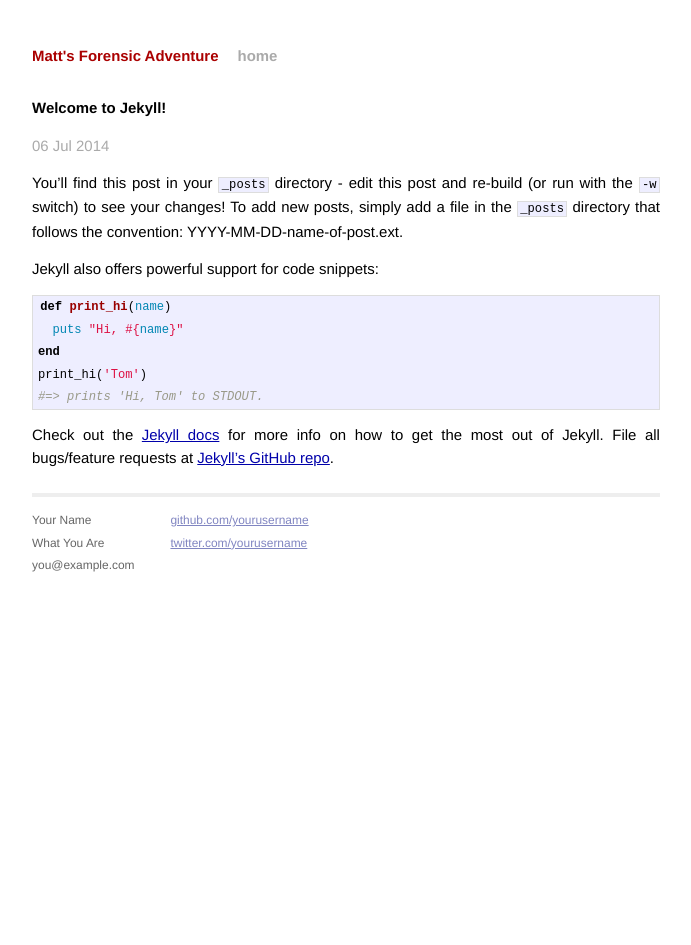
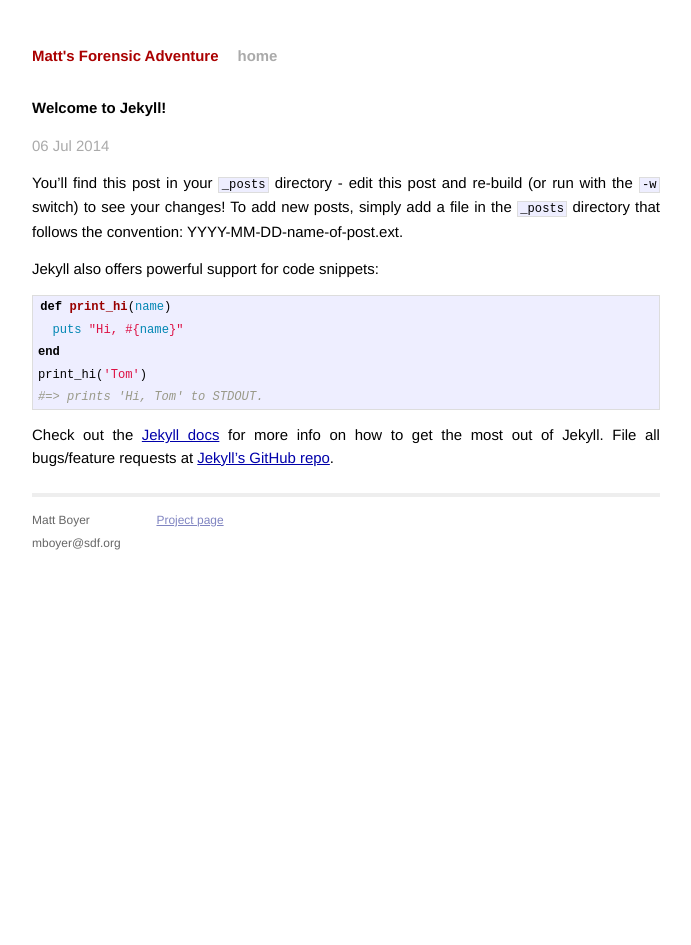
Before and after one commit to mattboyer/PYaffs, a Jekyll site: the page built from _posts/2014-07-06-welcome-to-jekyll.markdown, in a window 1280 px wide. Shown: the whole page, without its empty margins (294-985 px from the left). Built offline with Jekyll 4.4.1, drawn with Linux system fonts in a browser that asks for light colours; Markdown is read by kramdown in place of the engine named in the settings.

Commit message:
Fixed template

```diff
--- a/_layouts/default.html
+++ b/_layouts/default.html
@@ -17,8 +17,8 @@
 
         <div class="site">
           <div class="header">
-            <h1 class="title"><a href="/">{{ site.name }}</a></h1>
-            <a class="extra" href="/">home</a>
+            <h1 class="title"><a href="/PYaffs">{{ site.name }}</a></h1>
+            <a class="extra" href="/PYaffs">home</a>
           </div>
 
           {{ content }}
@@ -26,15 +26,13 @@
           <div class="footer">
             <div class="contact">
               <p>
-                Your Name<br />
-                What You Are<br />
-                you@example.com
+                Matt Boyer<br />
+                mboyer@sdf.org
               </p>
             </div>
             <div class="contact">
               <p>
-                <a href="https://github.com/yourusername">github.com/yourusername</a><br />
-                <a href="https://twitter.com/yourusername">twitter.com/yourusername</a><br />
+                <a href="https://github.com/mattboyer/PYaffs">Project page</a><br />
               </p>
             </div>
           </div>
```
